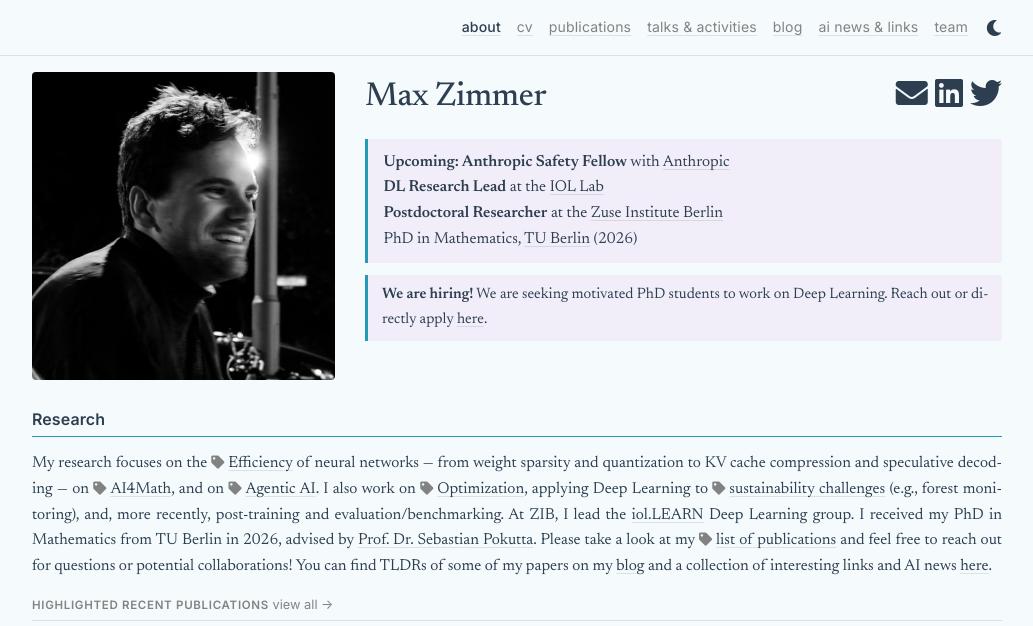
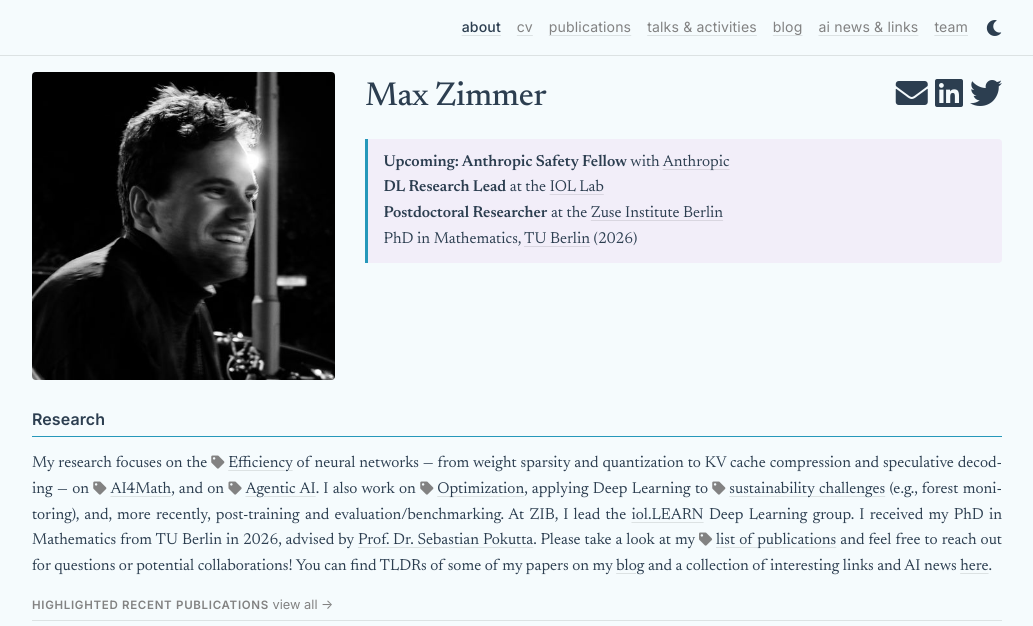
Before and after one commit to zimmer-m/zimmer-m.github.io, a Jekyll site: the page built from _pages/about.md, in a window 1280 px wide and 900 px high, cut to the strip 0-626 px from the top of the window. Shown: the whole strip, without its empty margins (123-1156 px from the left). Built offline with Jekyll 4.4.1, drawn with Linux system fonts in a browser that asks for light colours; full-size pictures stand in for the smaller copies a plugin makes; comment, search, counter and statistics services are not loaded; a style sheet for code colours, icons or effects is not loaded.

Commit message:
removed hiring

```diff
--- a/_pages/about.md
+++ b/_pages/about.md
@@ -11,7 +11,6 @@ subtitle: |+
   <b>Postdoctoral Researcher</b> at the <a href="https://www.zib.de/">Zuse Institute Berlin</a><br>
   PhD in Mathematics, <a href="https://www.tu.berlin/en/math">TU Berlin</a> (2026)
   </div>
-  <div class="about-callout about-callout-hiring"><b>We are hiring!</b> We are seeking motivated PhD students to work on Deep Learning. Reach out or directly apply <a href="http://iol.zib.de/openings">here</a>.</div>
 
 profile:
   align: left
```
